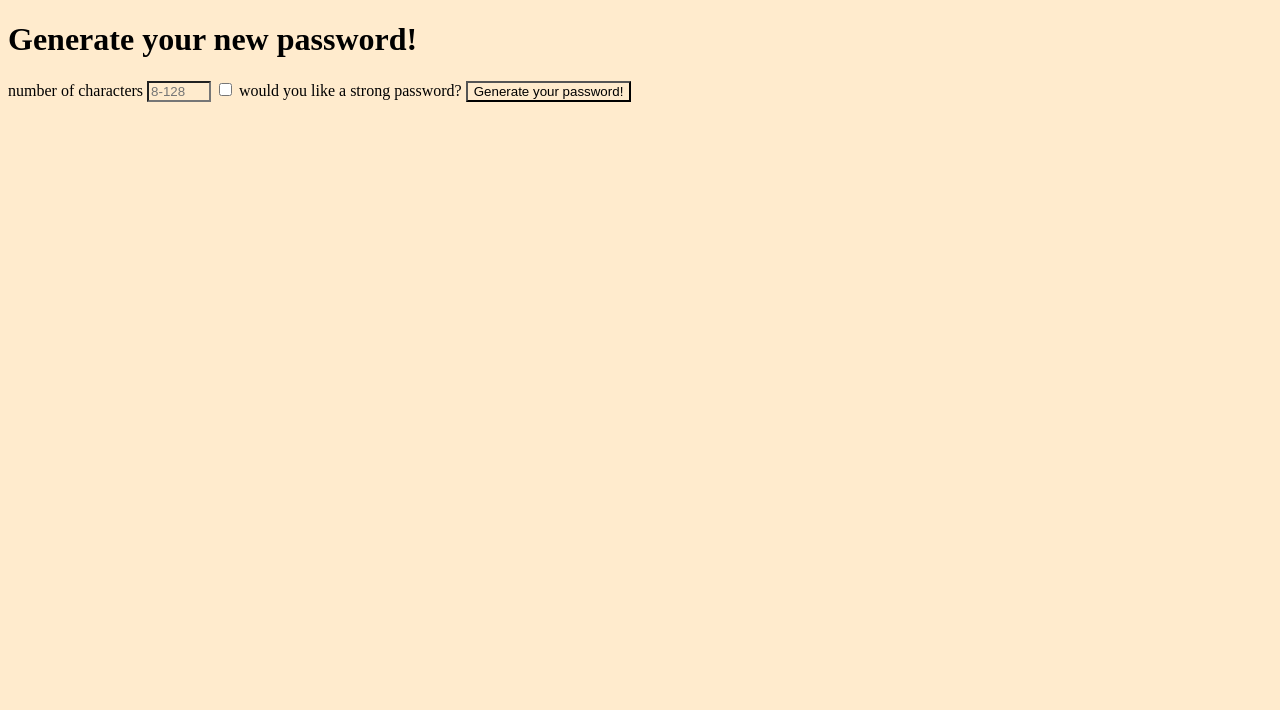
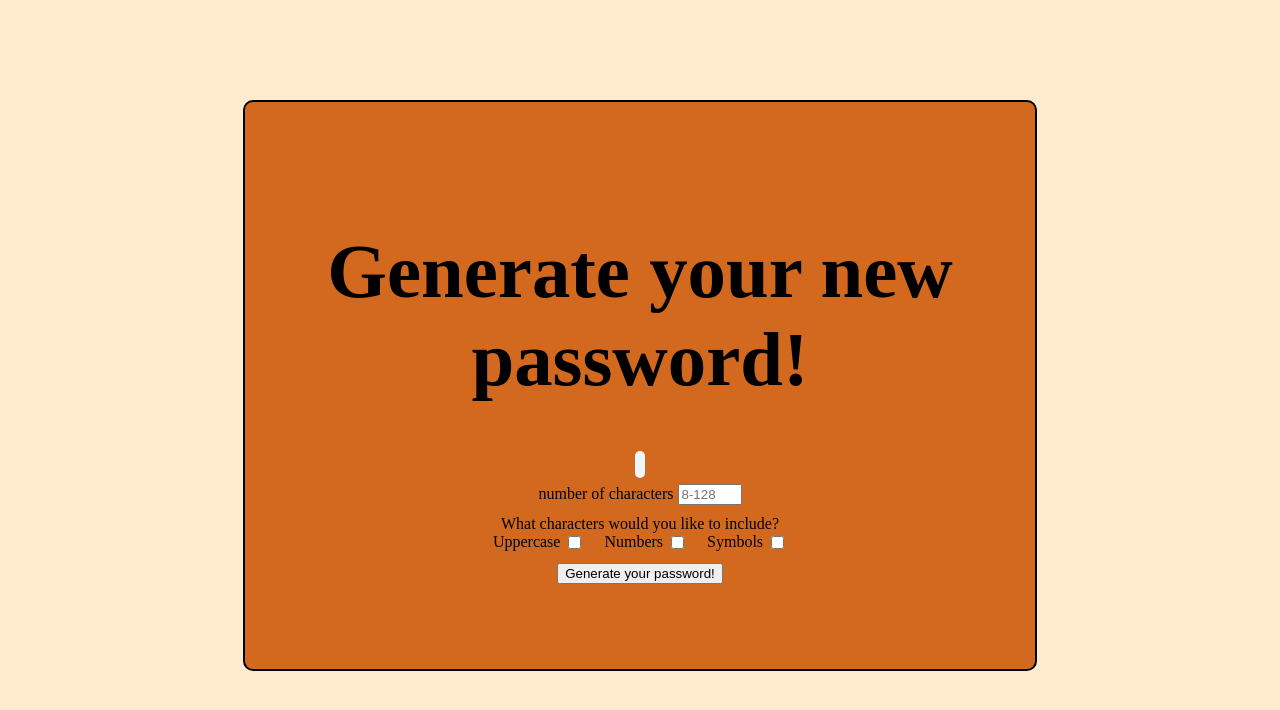
Before and after one commit to ForestW70/Week-3-Password-Generator, a plain HTML site: page index.html in a window 1280 px wide. Drawn offline with Linux system fonts and the light colour scheme.

Commit message:
added css styling. added more options for password strength. need to re-target those values in the javascript.

```diff
--- a/assets/style.css
+++ b/assets/style.css
@@ -1,3 +1,61 @@
-* {
+body {
     background-color: blanchedalmond;
 }
+
+.content-container {
+    margin: 100px auto;
+    background-color: chocolate;
+    width: 50vw;
+    text-align: center;
+    padding: 75px;
+    border: 2px solid black;
+    border-radius: 10px;
+}
+
+.content-container h1 {
+    font-size: 6vmax;
+}
+
+#password {
+    background-color: aliceblue;
+    padding: 5px;
+    border-radius: 15px;
+}
+
+.char-num {
+    padding: 10px 0;
+}
+
+#generatorForm {
+    display: flex;
+    flex-direction: column;
+}
+
+.checkbox-container {
+    display: inline;
+}
+
+.checkbox-container span {
+    display: block;
+    /* padding-top: 10px; */
+}
+
+.checkbox-option {
+    padding: 8px;
+    display: inline;
+}
+
+.checkbox-option label {
+    vertical-align: top;
+}
+
+#submit {
+    margin: 10px auto;
+}
+
+@media screen and (max-width: 600px) {
+    .checkbox-option {
+        display: block;
+        padding: 2px;
+    }
+}
--- a/index.html
+++ b/index.html
@@ -9,26 +9,36 @@
 </head>
 <body>
 
-    <div>
+    <div class="content-container">
         <h1>Generate your new password!</h1>
 
         <span id="password"></span>
 
         <form id="generatorForm">
-            <label for="charAmount">number of characters</label>
-            <input type="number" min="8" max="128" placeholder="8-128" id="charAmount">
+            <div class="char-num">
+                <label for="charAmount">number of characters</label>
+                <input type="number" min="8" max="128" placeholder="8-128" id="charAmount">
+            </div>
 
+            <div class="checkbox-container">
+                <span>What characters would you like to include?</span>
 
-            <input type="checkbox" id="strength" name="strength" value="strong">
-            <label for="strength">would you like a strong password?</label>
+                <div class="checkbox-option">
+                    <label for="strength">Uppercase</label>
+                    <input type="checkbox" id="strength" name="strength" value="strong">
+                </div>
 
-            <!-- <label for="strength">password strength:</label> -->
-            <!-- <select id="strength" name="strength">
-                <option value="weak">weak (not recomended)</option>
-                <option value="moderate">moderate</option>
-                <option value="strong">strong</option>
+                <div class="checkbox-option">
+                    <label for="strength">Numbers</label>
+                    <input type="checkbox" id="strength" name="strength" value="strong">
+                </div>
 
-            </select> -->
+                <div class="checkbox-option">
+                    <label for="strength">Symbols</label>
+                    <input type="checkbox" id="strength" name="strength" value="strong">
+                </div>
+
+            </div>
 
             <button type="submit" id="submit">Generate your password!</button>
 
```
